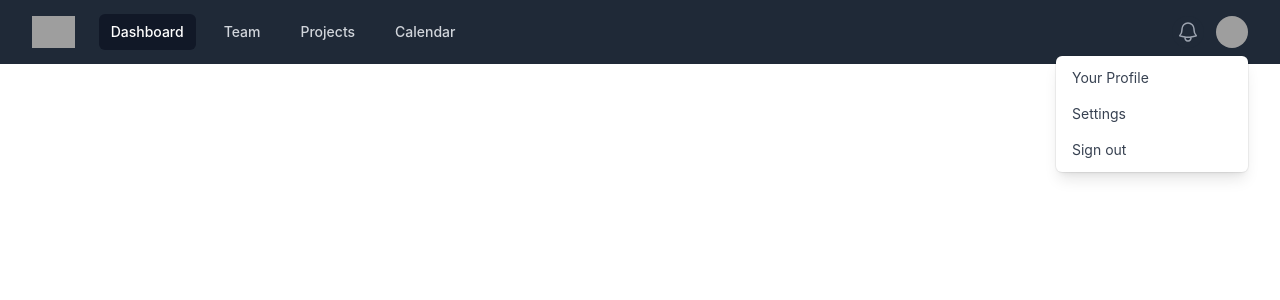
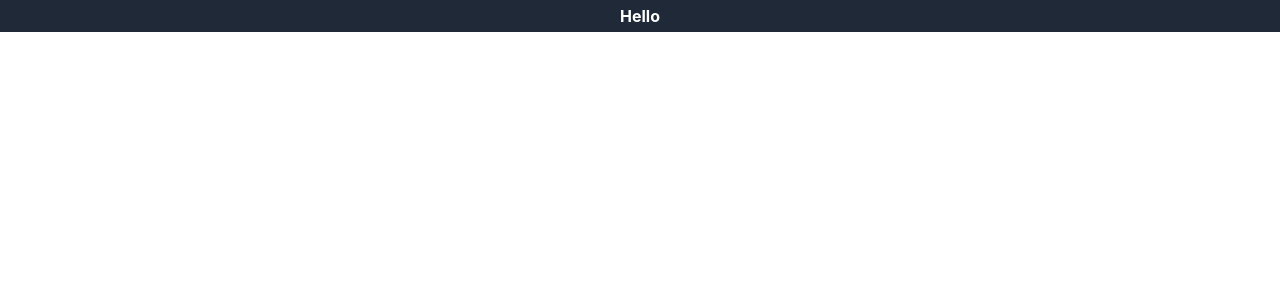
Before and after one commit to marianorigo18/reactNavbarTailwind, a JavaScript app: page / in a window 1280 px wide. Shown: the top 300 px of the page. Built offline with nearby package versions, Linux system fonts and the light colour scheme; grey boxes are pictures that could not be loaded; the HTML template or start-up script is replaced by a standard one.

Commit message:
fix commit

```diff
--- a/src/App.js
+++ b/src/App.js
@@ -1,71 +1,8 @@
 function App() {
   return (
-<nav className="bg-gray-800">
-  <div className="mx-auto max-w-7xl px-2 sm:px-6 lg:px-8">
-    <div className="relative flex h-16 items-center justify-between">
-      <div className="absolute inset-y-0 left-0 flex items-center sm:hidden">
-        <button type="button" className="inline-flex items-center justify-center rounded-md p-2 text-gray-400 hover:bg-gray-700 hover:text-white focus:outline-none focus:ring-2 focus:ring-inset focus:ring-white" aria-controls="mobile-menu" aria-expanded="false">
-          <span className="sr-only">Open main menu</span>
-          <svg className="block h-6 w-6" fill="none" viewBox="0 0 24 24" stroke-width="1.5" stroke="currentColor" aria-hidden="true">
-            <path stroke-linecap="round" stroke-linejoin="round" d="M3.75 6.75h16.5M3.75 12h16.5m-16.5 5.25h16.5" />
-          </svg>
-          <svg className="hidden h-6 w-6" fill="none" viewBox="0 0 24 24" stroke-width="1.5" stroke="currentColor" aria-hidden="true">
-            <path stroke-linecap="round" stroke-linejoin="round" d="M6 18L18 6M6 6l12 12" />
-          </svg>
-        </button>
-      </div>
-      <div className="flex flex-1 items-center justify-center sm:items-stretch sm:justify-start">
-        <div className="flex flex-shrink-0 items-center">
-          <img className="block h-8 w-auto lg:hidden" src="https://tailwindui.com/img/logos/mark.svg?color=indigo&shade=500" alt="Your Company"/>
-          <img className="hidden h-8 w-auto lg:block" src="https://tailwindui.com/img/logos/mark.svg?color=indigo&shade=500" alt="Your Company"/>
-        </div>
-        <div className="hidden sm:ml-6 sm:block">
-          <div className="flex space-x-4">
-            <a href="index.html" className="bg-gray-900 text-white rounded-md px-3 py-2 text-sm font-medium" aria-current="page">Dashboard</a>
-
-            <a href="index.html" className="text-gray-300 hover:bg-gray-700 hover:text-white rounded-md px-3 py-2 text-sm font-medium">Team</a>
-
-            <a href="index.html" className="text-gray-300 hover:bg-gray-700 hover:text-white rounded-md px-3 py-2 text-sm font-medium">Projects</a>
-
-            <a href="index.html" className="text-gray-300 hover:bg-gray-700 hover:text-white rounded-md px-3 py-2 text-sm font-medium">Calendar</a>
-          </div>
-        </div>
-      </div>
-      <div className="absolute inset-y-0 right-0 flex items-center pr-2 sm:static sm:inset-auto sm:ml-6 sm:pr-0">
-        <button type="button" className="rounded-full bg-gray-800 p-1 text-gray-400 hover:text-white focus:outline-none focus:ring-2 focus:ring-white focus:ring-offset-2 focus:ring-offset-gray-800">
-          <span className="sr-only">View notifications</span>
-          <svg className="h-6 w-6" fill="none" viewBox="0 0 24 24" stroke-width="1.5" stroke="currentColor" aria-hidden="true">
-            <path stroke-linecap="round" stroke-linejoin="round" d="M14.857 17.082a23.848 23.848 0 005.454-1.31A8.967 8.967 0 0118 9.75v-.7V9A6 6 0 006 9v.75a8.967 8.967 0 01-2.312 6.022c1.733.64 3.56 1.085 5.455 1.31m5.714 0a24.255 24.255 0 01-5.714 0m5.714 0a3 3 0 11-5.714 0" />
-          </svg>
-        </button>
-        <div className="relative ml-3">
-          <div>
-            <button type="button" className="flex rounded-full bg-gray-800 text-sm focus:outline-none focus:ring-2 focus:ring-white focus:ring-offset-2 focus:ring-offset-gray-800" id="user-menu-button" aria-expanded="false" aria-haspopup="true">
-              <span className="sr-only">Open user menu</span>
-              <img className="h-8 w-8 rounded-full" src="https://images.unsplash.com/photo-1472099645785-5658abf4ff4e?ixlib=rb-1.2.1&ixid=eyJhcHBfaWQiOjEyMDd9&auto=format&fit=facearea&facepad=2&w=256&h=256&q=80" alt=""/>
-            </button>
-          </div>
-          <div className="absolute right-0 z-10 mt-2 w-48 origin-top-right rounded-md bg-white py-1 shadow-lg ring-1 ring-black ring-opacity-5 focus:outline-none" role="menu" aria-orientation="vertical" aria-labelledby="user-menu-button" tabindex="-1">
-            <a href="index.html" className="block px-4 py-2 text-sm text-gray-700" role="menuitem" tabindex="-1" id="user-menu-item-0">Your Profile</a>
-            <a href="index.html" className="block px-4 py-2 text-sm text-gray-700" role="menuitem" tabindex="-1" id="user-menu-item-1">Settings</a>
-            <a href="index.html" className="block px-4 py-2 text-sm text-gray-700" role="menuitem" tabindex="-1" id="user-menu-item-2">Sign out</a>
-          </div>
-        </div>
-      </div>
+    <div className="bg-gray-800">
+      <h1 className="text-white font-bold text-center py-1">Hello</h1>
     </div>
-  </div>
-  <div className="sm:hidden" id="mobile-menu">
-    <div className="space-y-1 px-2 pt-2 pb-3">
-      <a href="index.html" className="bg-gray-900 text-white block rounded-md px-3 py-2 text-base font-medium" aria-current="page">Dashboard</a>
-
-      <a href="index.html" className="text-gray-300 hover:bg-gray-700 hover:text-white block rounded-md px-3 py-2 text-base font-medium">Team</a>
-
-      <a href="index.html" className="text-gray-300 hover:bg-gray-700 hover:text-white block rounded-md px-3 py-2 text-base font-medium">Projects</a>
-
-      <a href="index.html" className="text-gray-300 hover:bg-gray-700 hover:text-white block rounded-md px-3 py-2 text-base font-medium">Calendar</a>
-    </div>
-  </div>
-</nav>
   );
 }
 
```
